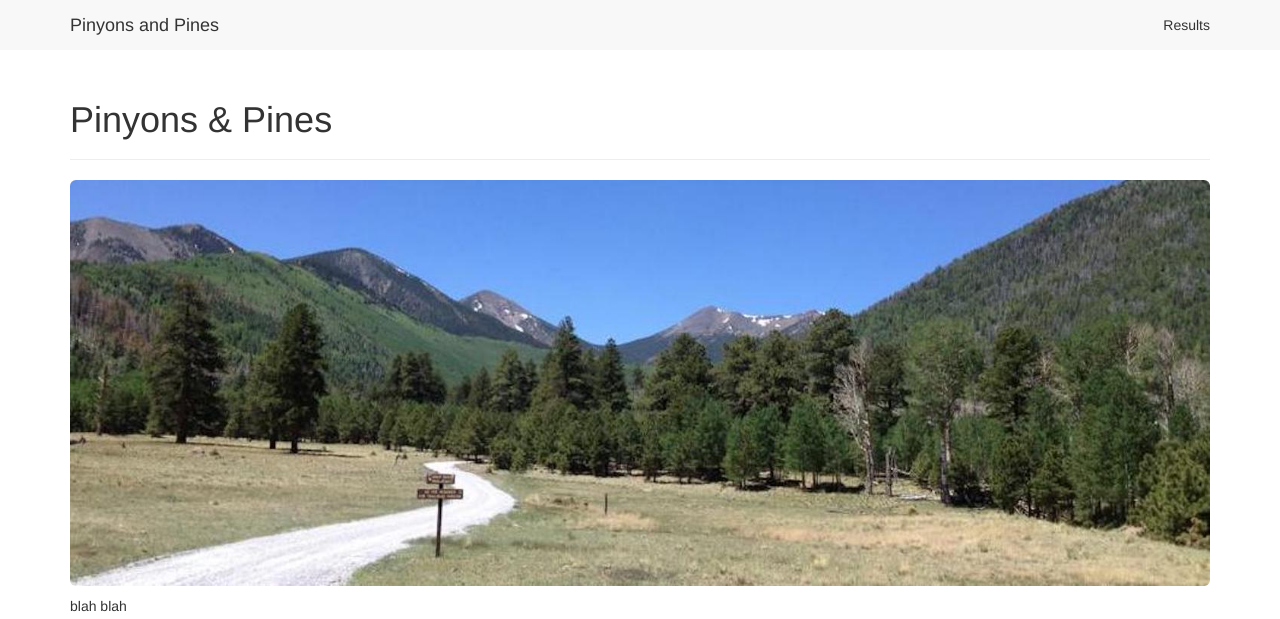
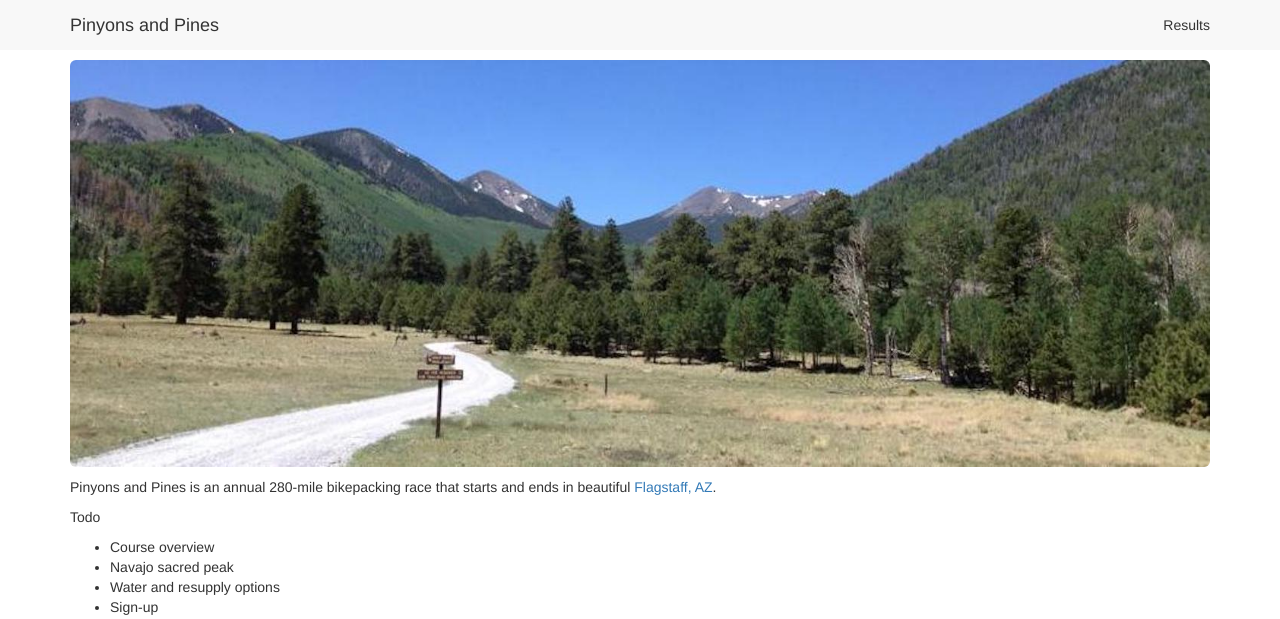
Before and after one commit to dcernst/PinyonsPines, a Jekyll site: the page built from index.md, in a window 1280 px wide and 1392 px high. Shown: the top 619 px of the window. Built offline with Jekyll 4.4.1, drawn with Linux system fonts in a browser that asks for light colours; nearby versions of some CDN libraries; some of the changed text lies outside the part shown.

Commit message:
Update to page layout and index

```diff
--- a/_layouts/default.html
+++ b/_layouts/default.html
@@ -3,9 +3,9 @@
 <!-- Begin page content -->
 <div class="container">
 
-<div class="page-header">
+<!-- <div class="page-header">
 <h1>{{ page.title }}</h1>
-</div>
+</div> -->
 
 <div class="row">
 <div class="col-xs-12 col-sm-12 col-md-12 col-lg-12">
--- a/index.md
+++ b/index.md
@@ -7,7 +7,18 @@ title: Pinyons &amp Pines
 
 <img src="{{ site.baseurl }}/images/LockettMeadow.jpg" class="img-responsive img-rounded" img style="margin-bottom: 10px" />
 
-blah blah
+Pinyons and Pines is an annual 280-mile bikepacking race that starts and ends in beautiful [Flagstaff, AZ](https://en.wikipedia.org/wiki/Flagstaff,_Arizona).
+
+Todo
+- Course overview
+- Navajo sacred peak
+- Water and resupply options
+- Sign-up
+- Trackleaders
+- GPX
+- Showcase a wide variety of terrain
+- Craters and Cinder Cones
+- FBR
 
 <iframe src="https://ridewithgps.com/embeds?type=route&id=29105484&sampleGraph=true" style="width: 1px; min-width: 100%; height: 600px; border: none;" scrolling="no"></iframe>
 
```
